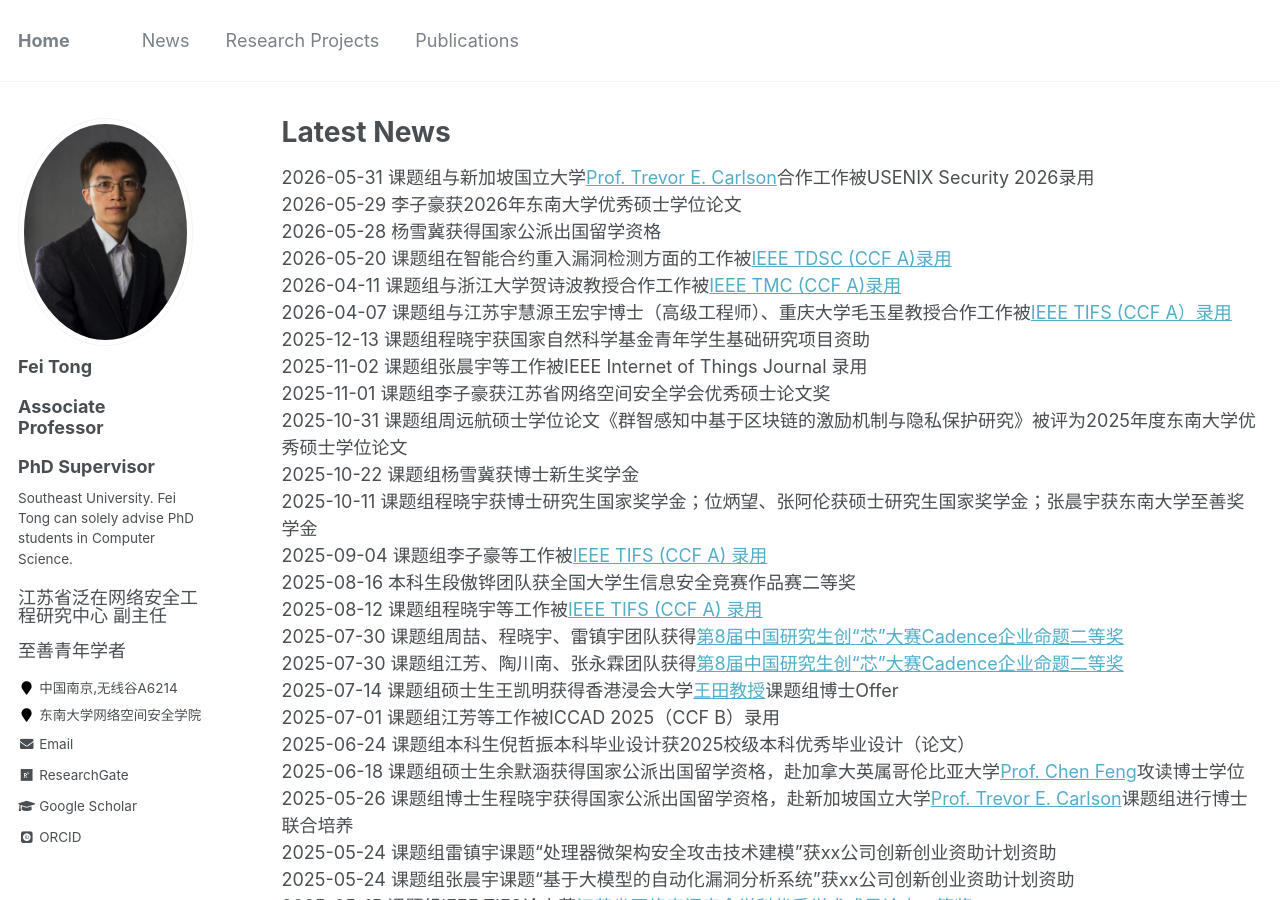
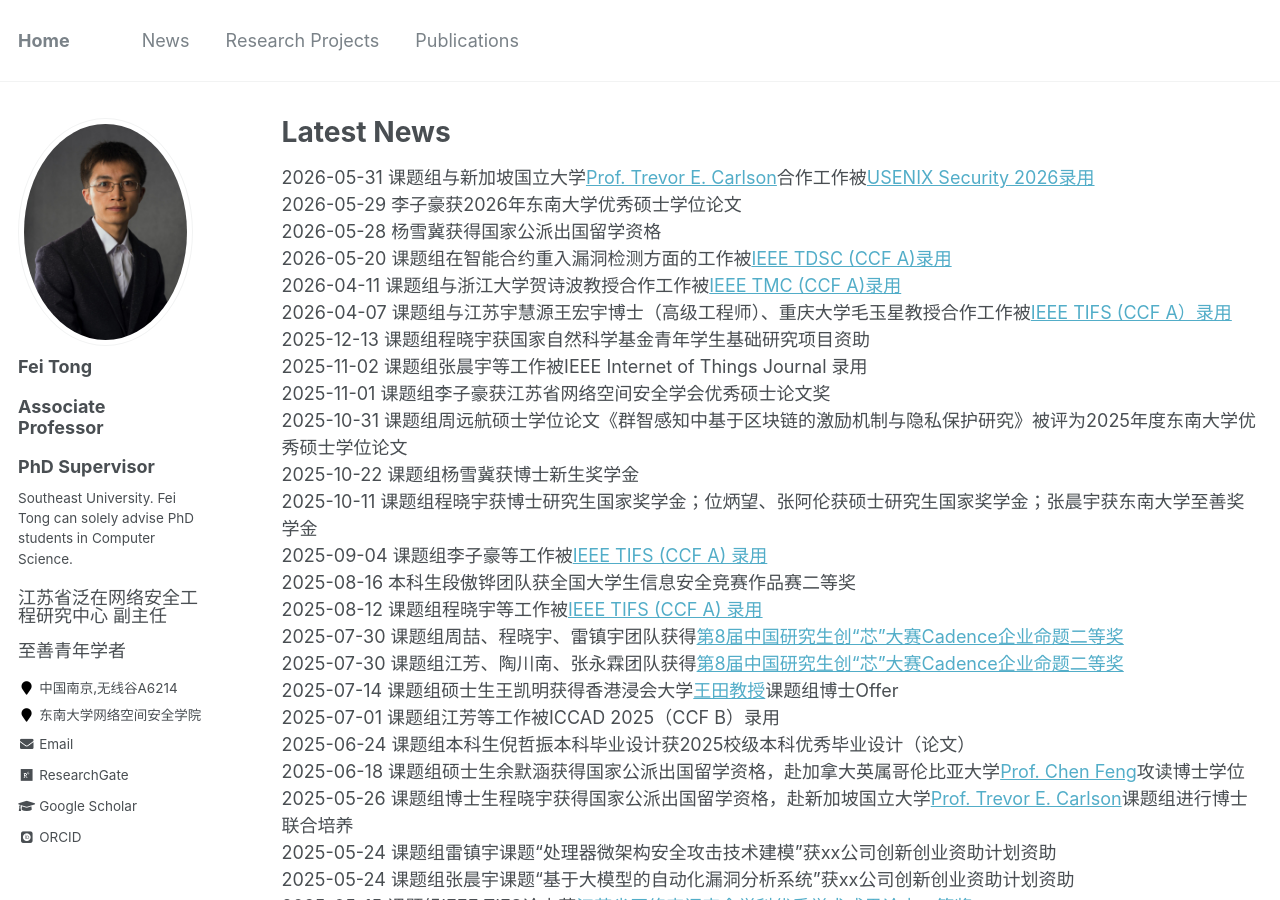
Before and after one commit to fei-tong/fei-tong.github.io, a Jekyll site: the page built from _pages/News.md, in a window 1280 px wide and 900 px high. Built offline with Jekyll 4.4.1, drawn with Linux system fonts in a browser that asks for light colours; some web fonts are replaced; part of the change alters nothing that is shown.

Commit message:
Update News.md

```diff
--- a/_pages/News.md
+++ b/_pages/News.md
@@ -4,7 +4,7 @@ title: "Latest News"
 permalink: /News/
 author_profile: true
 ---
-2026-05-31 课题组与新加坡国立大学[Prof. Trevor E. Carlson](https://www.comp.nus.edu.sg/~tcarlson/)合作工作被USENIX Security 2026录用<br>
+2026-05-31 课题组与新加坡国立大学[Prof. Trevor E. Carlson](https://www.comp.nus.edu.sg/~tcarlson/)合作工作被[USENIX Security 2026录用](https://sec26cycle2.usenix.hotcrp.com/paper/2187)<br>
 2026-05-29 李子豪获2026年东南大学优秀硕士学位论文<br>
 2026-05-28 杨雪冀获得国家公派出国留学资格<br>
 2026-05-20 课题组在智能合约重入漏洞检测方面的工作被[IEEE TDSC (CCF A)录用](https://ieeexplore.ieee.org/document/11534972)<br>
```
